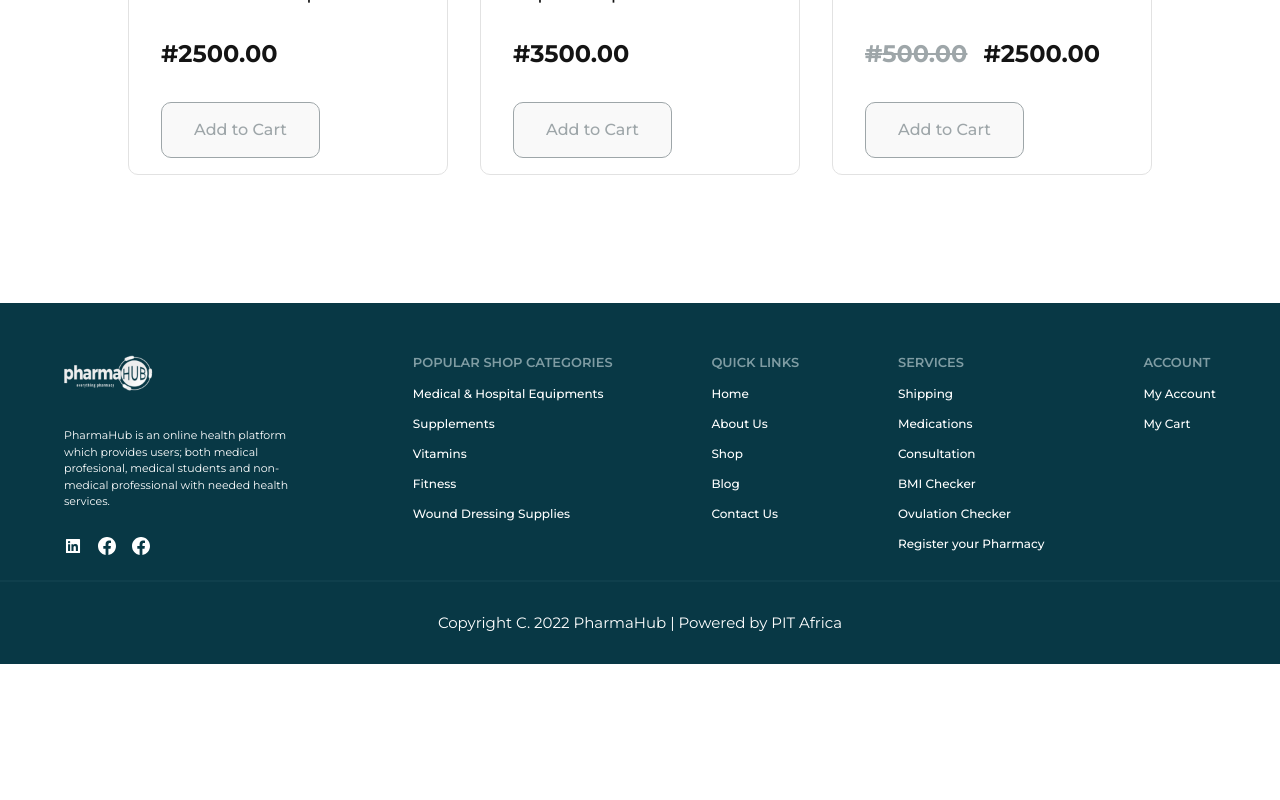
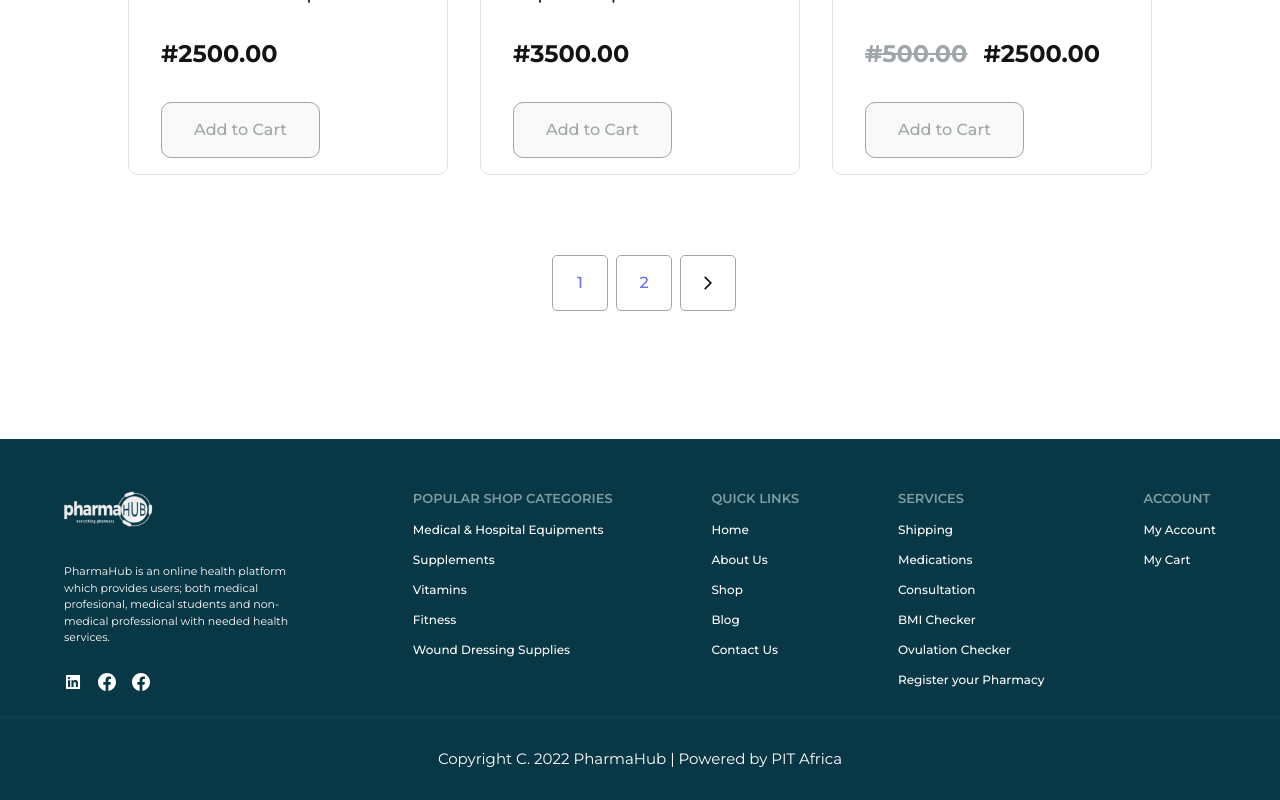
Before and after one commit to ShunGoes/pharmahub, a React (Vite) app: page /shop in a window 1280 px wide. Shown: the part 1143-1943 px from the top of the page. Before the commit the page ends 1807 px from the top, so only its background shows below. Built offline with nearby package versions, Linux system fonts and the light colour scheme.

Commit message:
created and completed the paginate component

```diff
--- a/src/pages/shop/ProductList.tsx
+++ b/src/pages/shop/ProductList.tsx
@@ -1,46 +1,107 @@
+import { useState } from "react";
 import ProductData from "./data";
 import { AiFillStar } from "react-icons/ai";
+import ReactPaginate from "react-paginate";
+import { MdArrowBackIos, MdArrowForwardIos } from "react-icons/md";
 
 const ProductList = () => {
+  const [currentPage, setCurrentPage] = useState<number>(0);
+
+  const PER_PAGE: number = 6;
+  const pageCount: number = Math.ceil(ProductData.length / PER_PAGE);
+
+  function handlePageclick({ selected }: { selected: number }) {
+    setCurrentPage(selected);
+  }
+
+  const hidePrevious = currentPage === 0;
+  const hideNext = currentPage === pageCount - 1;
+
+  const offset: number = currentPage * PER_PAGE;
 
   return (
+    <>
       <div className="pt-8 grid lg:grid-cols-3 md:grid-cols-2 grid-cols-1 gap-8">
-      {ProductData.map((item) => (
+        {ProductData.slice(offset, offset + PER_PAGE).map((item) => (
           <div
             key={item.id}
             className="rounded-[10px] border border-[#E2E2E2] pt-20 pb-4 px-8"
           >
             <div className="flex justify-center relative ">
-            <img src={item.img} alt={item.title} className="h-[200px] w-[200px]" />
-            {item.isStock === false &&
-            <button className="absolute text-[#6D6D6D] text-xs bg-[#E4E4E4] p-3 -top-8 right-16">Out of stock</button>}
+              <img
+                src={item.img}
+                alt={item.title}
+                className="h-[200px] w-[200px]"
+              />
+              {item.isStock === false && (
+                <button className="absolute text-[#6D6D6D] text-xs bg-[#E4E4E4] p-3 -top-8 right-16">
+                  Out of stock
+                </button>
+              )}
             </div>
             <span className="flex justify-between py-4">
               <p className="text-sm text-[#A3A3A3] ">Uncategorized</p>
-
 
               <div className="flex items-center justify-center px-2">
                 {[...Array(5)].map((_, index) => {
                   index += 1;
 
                   return (
-                      <AiFillStar key={index}  className={`bg-transparent border-0 outline-0 text-xl
-                        ${index <= (item.star) ? 'text-[#FFCC02]' : 'text-[#ccc]'}`
-                      } />
+                    <AiFillStar
+                      key={index}
+                      className={`bg-transparent border-0 outline-0 text-xl
+                        ${
+                          index <= item.star ? "text-[#FFCC02]" : "text-[#ccc]"
+                        }`}
+                    />
                   );
                 })}
               </div>
             </span>
             <p className="text-2xl ">{item.title}</p>
 
-          <span className="flex item-center gap-x-4 py-8"> {item?.discount && (<p className="font-bold text-2xl line-through text-[#9EA6A9]">#{item?.discount?.toFixed(2)}</p>)}
-          <p className="font-bold text-2xl">#{item.price.toFixed(2)}</p></span>
+            <span className="flex item-center gap-x-4 py-8">
+              {" "}
+              {item?.discount && (
+                <p className="font-bold text-2xl line-through text-[#9EA6A9]">
+                  #{item?.discount?.toFixed(2)}
+                </p>
+              )}
+              <p className="font-bold text-2xl">#{item.price.toFixed(2)}</p>
+            </span>
             <button className="text-[#9EA6A9] rounded-[10px] h-14 px-8 border border-[#9EA6A9] focus:outline-none">
               Add to Cart
             </button>
           </div>
         ))}
       </div>
+      <ReactPaginate
+        nextClassName={
+          hideNext
+            ? undefined
+            : `absolute border border-[#9EA6A9] w-14 h-14 rounded-[5px] p-6 flex items-center justify-center relative`
+        }
+        pageClassName="border border-[#9EA6A9] w-14 h-14 rounded-[5px] p-6 flex items-center justify-center relative"
+        previousClassName={
+          hidePrevious
+            ? undefined
+            : `absolute border border-[#9EA6A9] w-14 h-14 rounded-[5px] p-6 flex items-center justify-center relative`
+        }
+        breakLabel="..."
+        breakClassName="border border-[#9EA6A9] w-14 h-14 rounded-[5px] p-6 flex items-center justify-center relative"
+        nextLabel={
+          hideNext ? null : <MdArrowForwardIos className="text-[#111111]" />
+        }
+        previousLabel={
+          hidePrevious ? null : <MdArrowBackIos className="text-[#111111]" />
+        }
+        pageCount={pageCount}
+        onPageChange={handlePageclick}
+        pageRangeDisplayed={4}
+        renderOnZeroPageCount={null}
+        className="flex justify-center gap-x-2 mt-20 relative"
+      />
+    </>
   );
 };
 
--- a/src/pages/shop/data.ts
+++ b/src/pages/shop/data.ts
@@ -52,6 +52,55 @@ const ProductData = [
     isStock: false,
     discount: 500,
   },
+  {
+    id: 7,
+    img: black_mores,
+    title: 'Black Mores',
+    price: 2500,
+    star: 4,
+    isStock: false,
+    discount: 500,
+  },
+  {
+    id: 8,
+    img: alpha_lipoic_acid,
+    title: 'Alpha Lipoic Acid',
+    price: 3500,
+    star: 4,
+    isStock: false
+  },
+  {
+    id: 9,
+    img: black_mores,
+    title: 'Black Mores',
+    price: 2500,
+    star: 4,
+    isStock: false
+  },
+  {
+    id: 10,
+    img: alive_b_complex,
+    title: 'Alive B-complex',
+    price: 2500,
+    star: 4,
+    isStock: false
+  },
+  {
+    id: 11,
+    img: alpha_lipoic_acid,
+    title: 'Alpha Lipoic Acid',
+    price: 3500,
+    star: 5,
+    isStock: true
+  },
+  {
+    id: 12,
+    img: alive_b_complex,
+    title: 'Alive B-complex',
+    price: 2500,
+    star: 3,
+    isStock: false
+  },
 ]
 
 export default ProductData;
```
Lines whose indentation alone changed are shown as unchanged.
